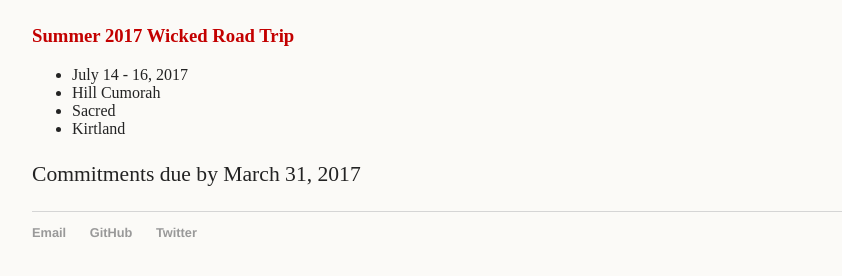
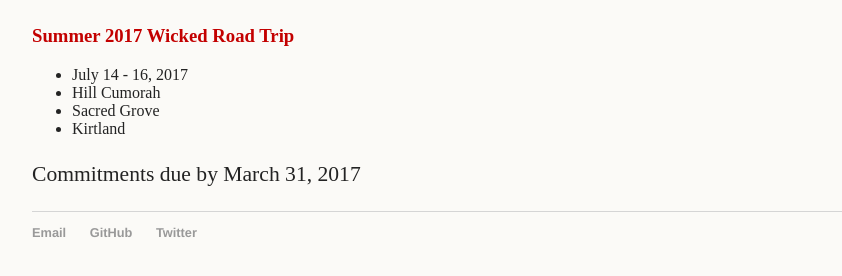
Before and after one commit to nutterb/nutterb.github.com, a Jekyll site: the page built from Institute/index.md, in a window 1280 px wide. Shown: the part 363-639 px from the top of the page, without its empty margins (160-1002 px from the left). Built offline with Jekyll 4.4.1, drawn with Linux system fonts in a browser that asks for light colours; our own code applies the rules of GitHub Pages for plain Markdown files.

Commit message:
Update index.md

```diff
--- a/Institute/index.md
+++ b/Institute/index.md
@@ -14,7 +14,7 @@ Berea College Institute of Religion
 ### Summer 2017 Wicked Road Trip
 * July 14 - 16, 2017
 * Hill Cumorah
-* Sacred
+* Sacred Grove
 * Kirtland
 
 Commitments due by March 31, 2017
```
